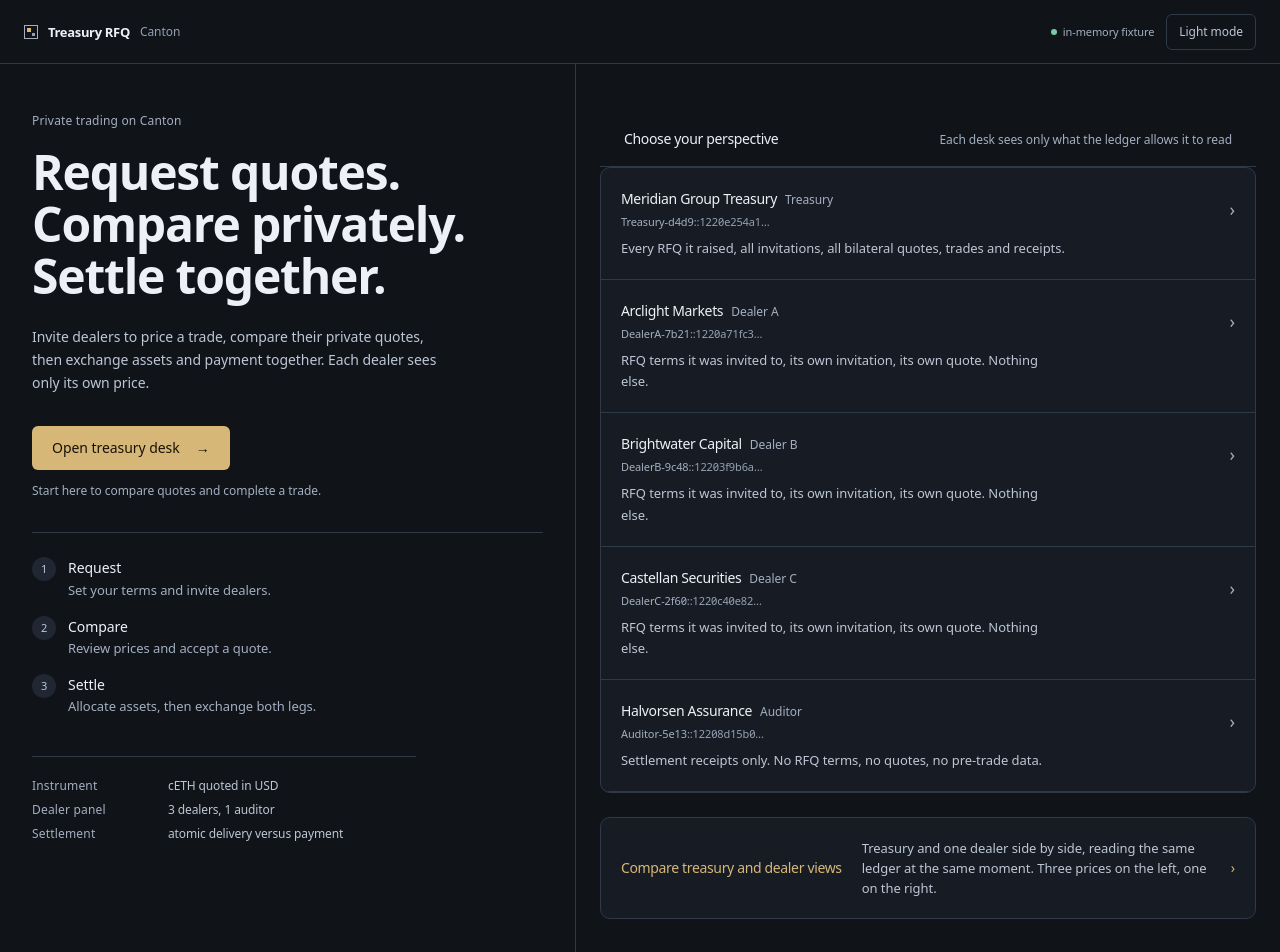
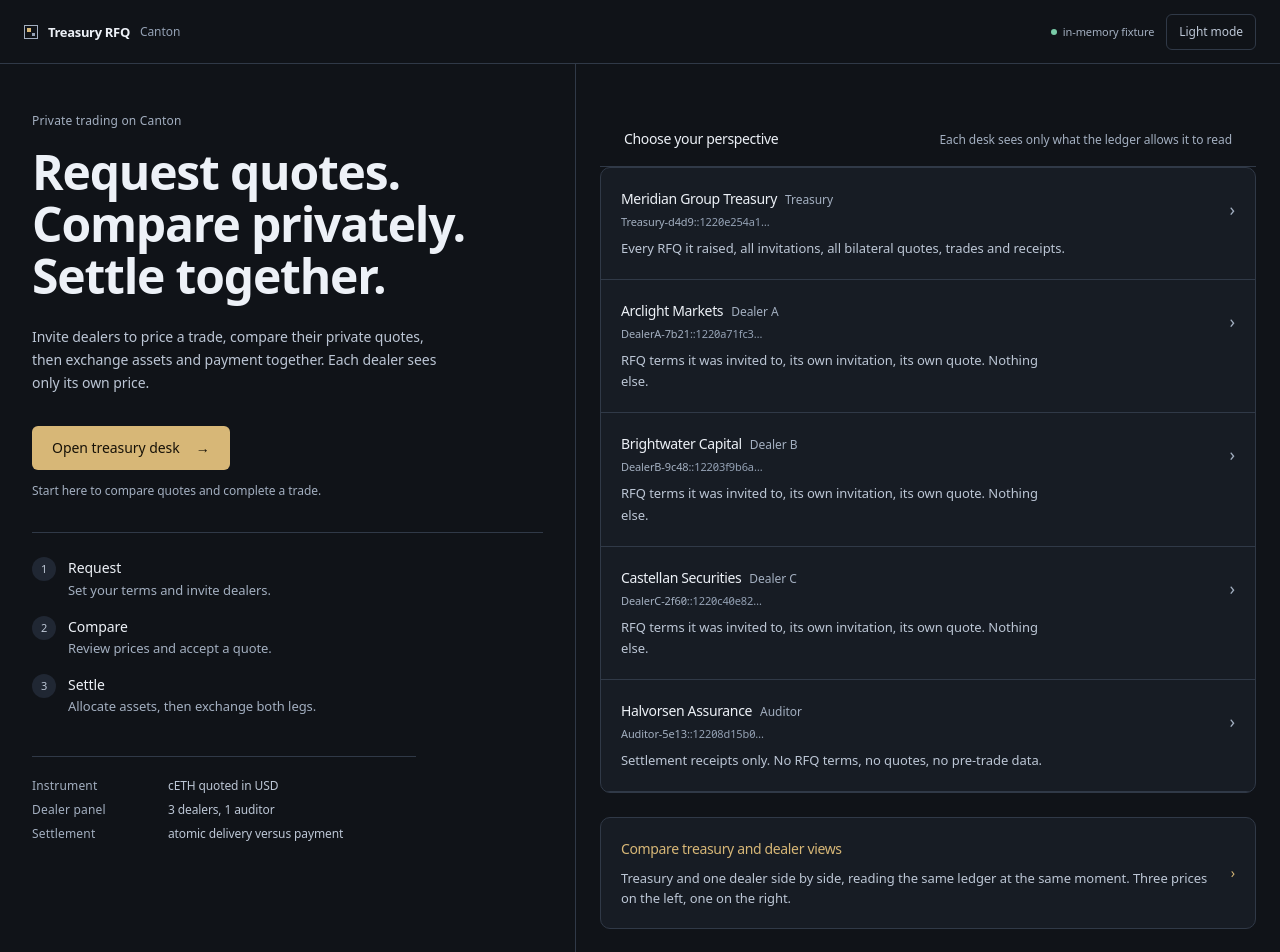
Before and after one commit to spyderboy92/hackcanton-season-3-treasury-sell, a Next.js app in the folder frontend/: page / in a window 1280 px wide. Shown: the top 952 px of the page. Built offline with nearby package versions, Linux system fonts and the light colour scheme.

Commit message:
fix: stack comparison card copy on narrow screens

```diff
--- a/frontend/app/page.tsx
+++ b/frontend/app/page.tsx
@@ -23,7 +23,7 @@
         <div className="flex flex-col gap-10 border-b border-line px-6 py-10 lg:border-r lg:border-b-0 lg:px-8 lg:py-12">
           <div>
             <p className="label mb-4">Private trading on Canton</p>
-            <h1 className="max-w-[19ch] text-4xl font-semibold tracking-tight text-ink">
+            <h1 className="max-w-[19ch] text-3xl font-semibold tracking-tight text-ink sm:text-4xl">
               Request quotes.<br />Compare privately.<br />Settle together.
             </h1>
             <p className="mt-6 max-w-[52ch] text-sm leading-relaxed text-ink-2">
@@ -107,16 +107,16 @@
             <div className="pt-6">
               <Link
                 href="/demo"
-                className="group flex flex-wrap items-center gap-x-5 gap-y-2 rounded-md border border-line bg-surface px-5 py-5 transition-colors hover:bg-raised"
+                className="group grid grid-cols-[minmax(0,1fr)_auto] gap-x-4 gap-y-2 rounded-md border border-line bg-surface px-5 py-5 transition-colors hover:bg-raised"
               >
                 <span className="text-sm font-medium tracking-tight text-accent">
                   Compare treasury and dealer views
                 </span>
-                <span className="min-w-0 flex-1 text-xs text-ink-2">
+                <span className="col-start-1 row-start-2 text-xs text-ink-2">
                   Treasury and one dealer side by side, reading the same ledger at the same moment.
                   Three prices on the left, one on the right.
                 </span>
-                <span aria-hidden className="text-accent">
+                <span aria-hidden className="col-start-2 row-span-2 row-start-1 self-center text-accent">
                   ›
                 </span>
               </Link>
```
